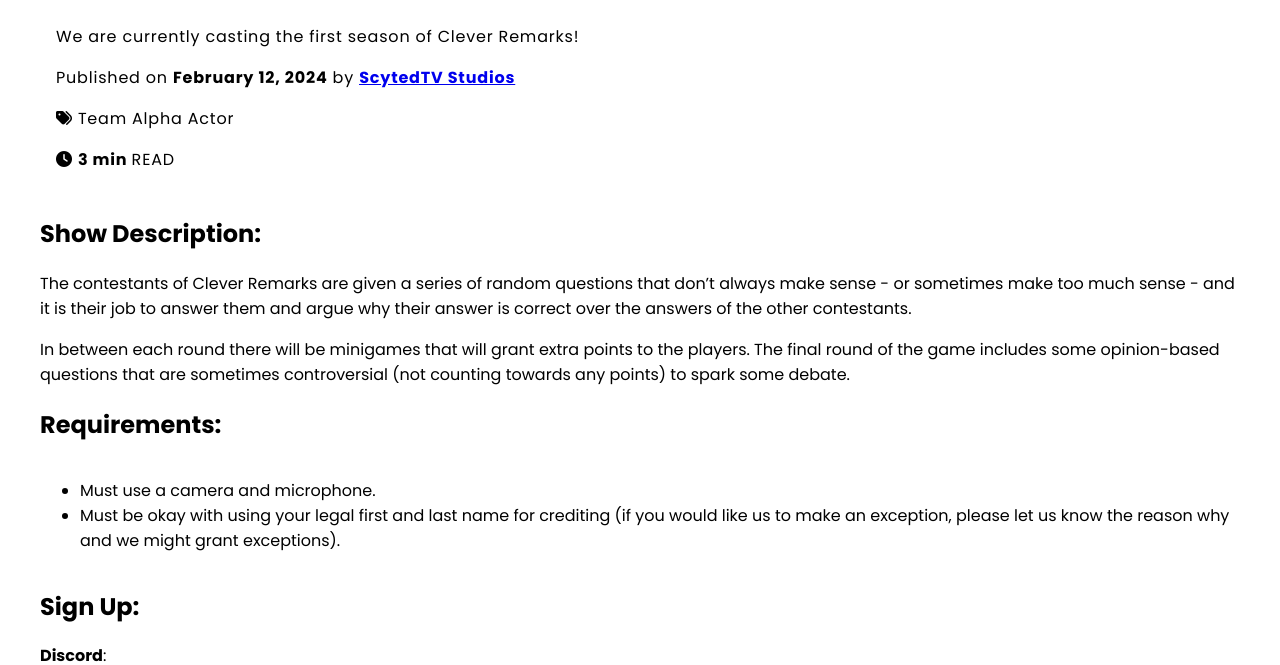
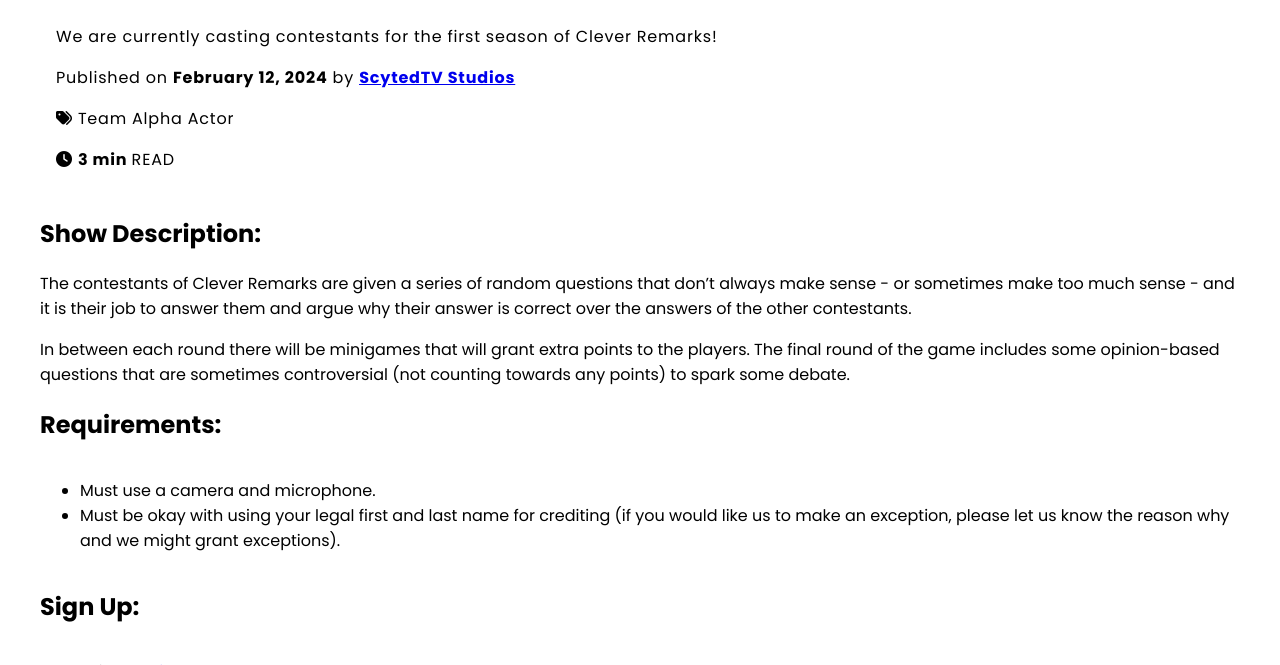
Before and after one commit to ScytedTV-Studios/www.scyted.tv, a Jekyll site: the page built from _posts/2024-02-12-clever-remarks.md, in a window 1280 px wide and 900 px high, scrolled down 288 px, cut to the strip 235-900 px from the top of the window. Built offline with Jekyll 4.4.1, drawn with Linux system fonts in a browser that asks for light colours; nearby versions of some CDN libraries; a script that is not in the unit is left out; comment, search, counter and statistics services are not loaded.

Commit message:
Update 2024-02-12-clever-remarks.md

```diff
--- a/_posts/2024-02-12-clever-remarks.md
+++ b/_posts/2024-02-12-clever-remarks.md
@@ -2,7 +2,7 @@
 title: Clever Remarks (Season 1)
 layout: post
 post-image: "https://cdn.scyted.tv/website-assets/casting-calls/clever-remarks.jpg"
-description: We are currently casting the first season of Clever Remarks!
+description: We are currently casting contestants for the first season of Clever Remarks!
 tags:
 - Team Alpha
 - Actor
@@ -20,7 +20,6 @@ In between each round there will be minigames that will grant extra points to th
 
 ## Sign Up:
 
-**Discord**:
 1. Join our [Discord Server](https://discord.gg/yrr7tEJNDr)
 2. Go to the #casting-calls channel
 3. Find the "Clever Remarks (Season 1)" post
```
